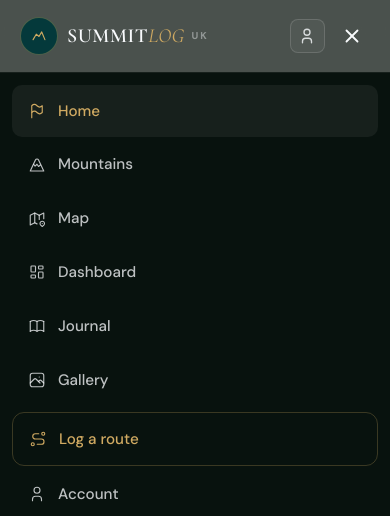
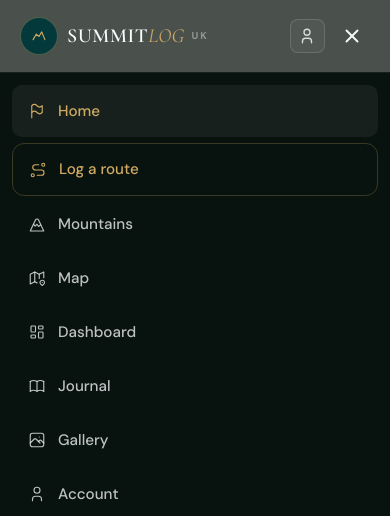
Before and after one commit to TGOSS1984/summitlog-uk, a React app in the folder frontend/: page / in a window 390 px wide. Both pictures are taken after a click on the button "Toggle menu". Shown: the top 516 px of the page. Built offline with nearby package versions, Linux system fonts and the light colour scheme; no server answers; the HTML template or start-up script is replaced by a standard one.

Commit message:
fix: surface Log a route above the fold in mobile nav drawer

```diff
--- a/frontend/src/components/layout/Navbar.jsx
+++ b/frontend/src/components/layout/Navbar.jsx
@@ -202,6 +202,17 @@
               <TbFlag size={18} strokeWidth={1.5} />
               Home
             </NavLink>
+
+            {/* Log a route — promoted to top of drawer so it's above the fold on all phones */}
+            <NavLink
+              to="/log-route"
+              className="mobile-nav__link mobile-nav__link--action"
+              onClick={() => setMobileOpen(false)}
+            >
+              <TbRoute size={18} strokeWidth={1.5} />
+              Log a route
+            </NavLink>
+
             <NavLink to="/mountains" className="mobile-nav__link" onClick={() => setMobileOpen(false)}>
               <TbMountain size={18} strokeWidth={1.5} />
               Mountains
@@ -222,15 +233,6 @@
               <TbPhoto size={18} strokeWidth={1.5} />
               Gallery
             </NavLink>
-            {/* Log a route — visually highlighted in mobile drawer too */}
-            <NavLink
-              to="/log-route"
-              className="mobile-nav__link mobile-nav__link--action"
-              onClick={() => setMobileOpen(false)}
-            >
-              <TbRoute size={18} strokeWidth={1.5} />
-              Log a route
-            </NavLink>
             <NavLink to="/account" className="mobile-nav__link" onClick={() => setMobileOpen(false)}>
               <TbUser size={18} strokeWidth={1.5} />
               Account
```
